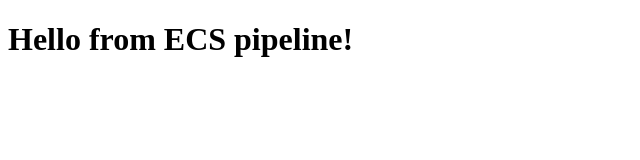
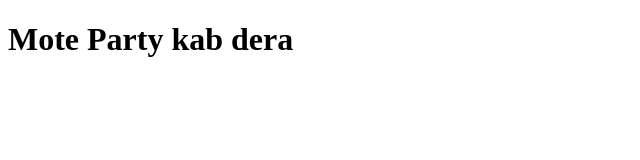
Before and after one commit to Sagar316905/static-web, a plain HTML site: page index.html in a window 1280 px wide. Shown: the whole page, without its empty margins (0-640 px from the left). Drawn offline with Linux system fonts and the light colour scheme.

Commit message:
updated ecs static site

```diff
--- a/index.html
+++ b/index.html
@@ -1,5 +1,5 @@
 <!DOCTYPE html>
 <html>
-<head><title>My ECS Site</title></head>
-<body><h1>Hello from ECS pipeline!</h1></body>
+<head><title>Party kab dera</title></head>
+<body><h1>Mote Party kab dera </h1></body>
 </html>
```
